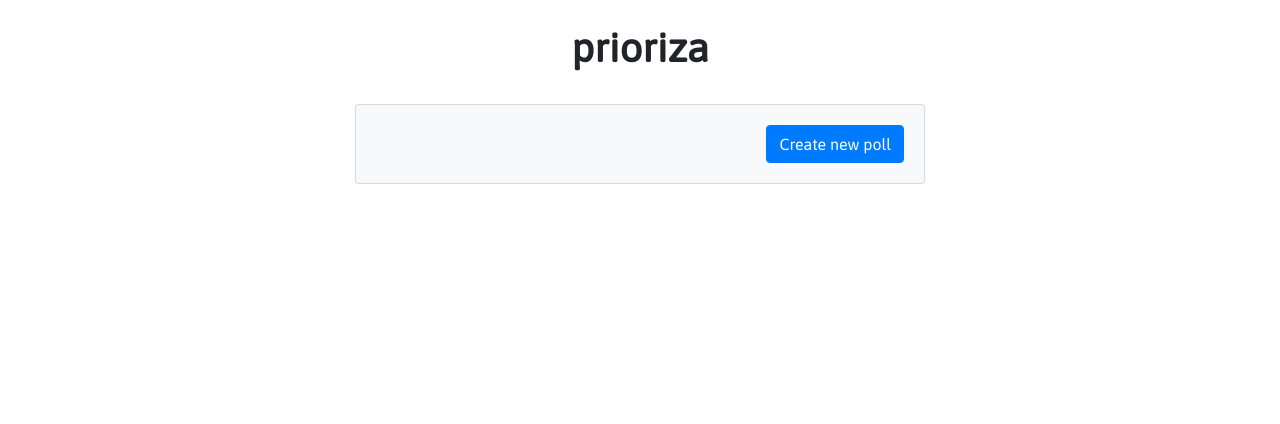
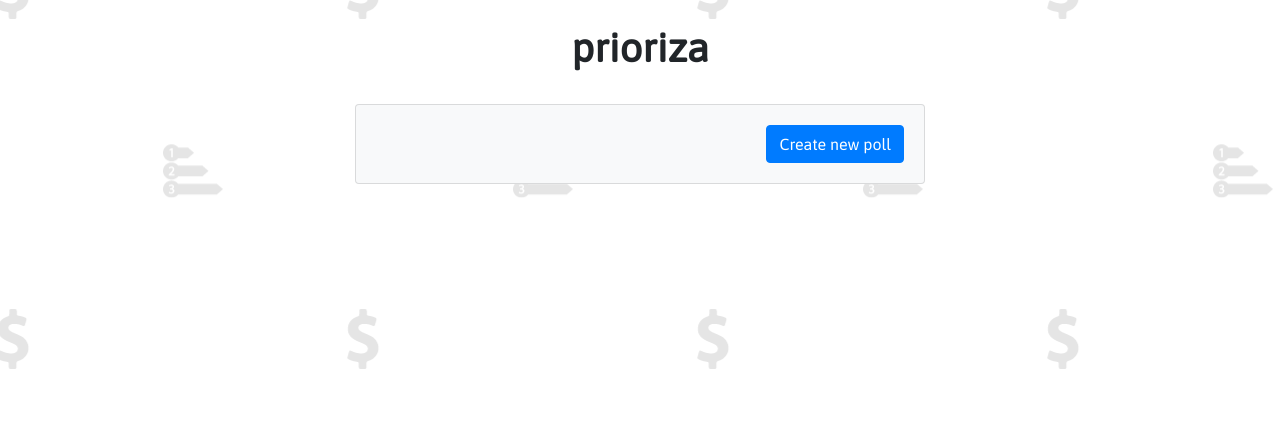
Before and after one commit to mcueto/prioriza, a Django app: page /polls/ in a window 1280 px wide. Shown: the top 424 px of the page. Run offline with Django 3.2, Linux system fonts and the light colour scheme; data that the repository does not hold is empty; some libraries are stand-ins or nearby versions.

Commit message:
Add background image to body
- Add background.png file in prioriza/static/img/
- Set background.png as body background image in prioriza.css

```diff
--- a/prioriza/static/css/prioriza.css
+++ b/prioriza/static/css/prioriza.css
@@ -2,4 +2,5 @@
 
  body{
     font-family: 'Asap', sans-serif;
+    background-image: url('../img/background.png');
  }
```
Also changed, not shown: prioriza/static/img/background.png (added).
